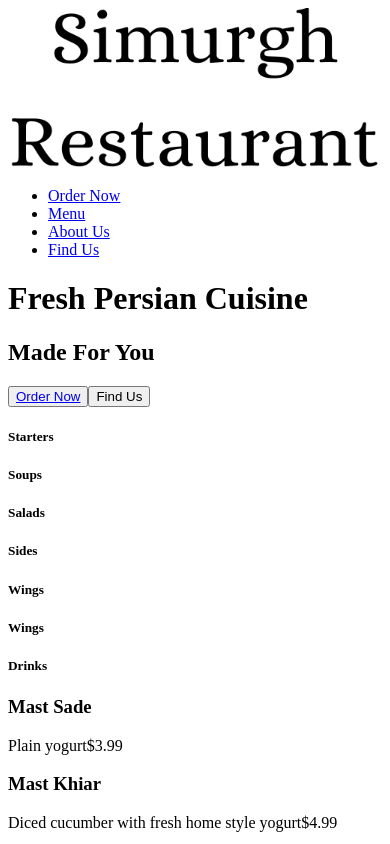
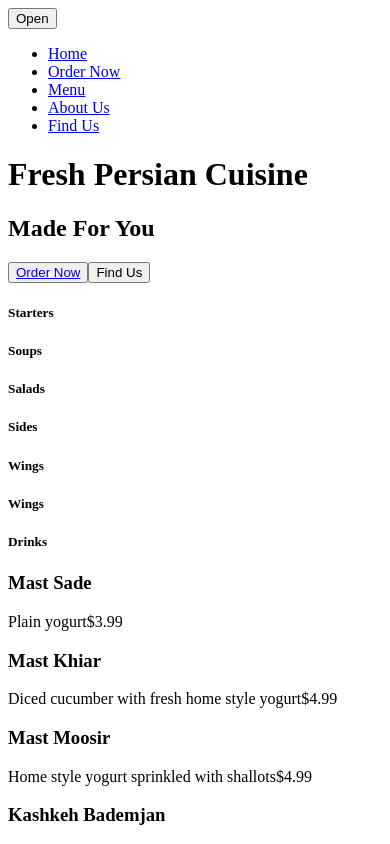
Before and after one commit to no1atall/simurgh, a Next.js app: page / in a window 390 px wide. Shown: the top 844 px of the page. Built offline with nearby package versions, Linux system fonts and the light colour scheme.

Commit message:
Splitting navbar into mobile and desktop

```diff
--- /dev/null
+++ b/components/DesktopNav.jsx
@@ -0,0 +1,36 @@
+import Link from "next/link";
+import Image from "next/image";
+
+import Logo from "../images/Simurgh_Logo.png";
+
+const DesktopNav = () => {
+  return (
+    <nav className="bg-white h-24 w-screen z-10 fixed flex">
+      <div className="w-56 ml-8 flex items-end mb-2">
+        <Link href="/">
+          <Image
+            src={Logo}
+            alt="Simurgh Restaurant"
+            className="cursor-pointer"
+          />
+        </Link>
+      </div>
+      <ul className="flex items-end text-3xl justify-between px-32 w-full ">
+        <li className="hover:text-gray-500">
+          <Link href="/order">Order Now</Link>
+        </li>
+        <li className="hover:text-gray-500">
+          <Link href="#Menu">Menu</Link>
+        </li>
+        <li className="hover:text-gray-500">
+          <Link href="#About">About Us</Link>
+        </li>
+        <li className="hover:text-gray-500">
+          <Link href="#Location">Find Us</Link>
+        </li>
+      </ul>
+    </nav>
+  );
+};
+
+export default DesktopNav;
--- /dev/null
+++ b/components/MobileNav.jsx
@@ -0,0 +1,35 @@
+import React, { useState } from "react";
+import Link from "next/link";
+
+const MobileNav = () => {
+  const [navbarOpen, setNavbarOpen] = useState(false);
+
+  const handleToggle = () => {
+    setNavbarOpen((prev) => !prev);
+  };
+
+  return (
+    <nav id="mobile-nav">
+      <button onClick={handleToggle}>{navbarOpen ? "Close" : "Open"}</button>
+      <ul>
+        <li>
+          <Link href="/">Home</Link>
+        </li>
+        <li>
+          <Link href="/order">Order Now</Link>
+        </li>
+        <li>
+          <Link href="#Menu">Menu</Link>
+        </li>
+        <li>
+          <Link href="#About">About Us</Link>
+        </li>
+        <li>
+          <Link href="#Location">Find Us</Link>
+        </li>
+      </ul>
+    </nav>
+  );
+};
+
+export default MobileNav;
--- a/components/Navbar.jsx
+++ b/components/Navbar.jsx
@@ -1,35 +1,12 @@
-import Link from "next/link";
-import Image from "next/image";
-
-import Logo from "../images/Simurgh_Logo.png";
+import MobileNav from "./MobileNav";
+import DesktopNav from "./DesktopNav";
 
 const Navbar = () => {
   return (
-    <nav className="bg-white h-24 w-screen z-10 fixed flex">
-      <div className="w-56 ml-8 flex items-end mb-2">
-        <Link href="/">
-          <Image
-            src={Logo}
-            alt="Simurgh Restaurant"
-            className="cursor-pointer"
-          />
-        </Link>
-      </div>
-      <ul className="flex items-end text-3xl justify-between px-32 w-full ">
-        <li className="hover:text-gray-500">
-          <Link href="/order">Order Now</Link>
-        </li>
-        <li className="hover:text-gray-500">
-          <Link href="#Menu">Menu</Link>
-        </li>
-        <li className="hover:text-gray-500">
-          <Link href="#About">About Us</Link>
-        </li>
-        <li className="hover:text-gray-500">
-          <Link href="#Location">Find Us</Link>
-        </li>
-      </ul>
-    </nav>
+    <div>
+      <MobileNav />
+      {/* <DesktopNav/> */}
+    </div>
   );
 };
 
```
